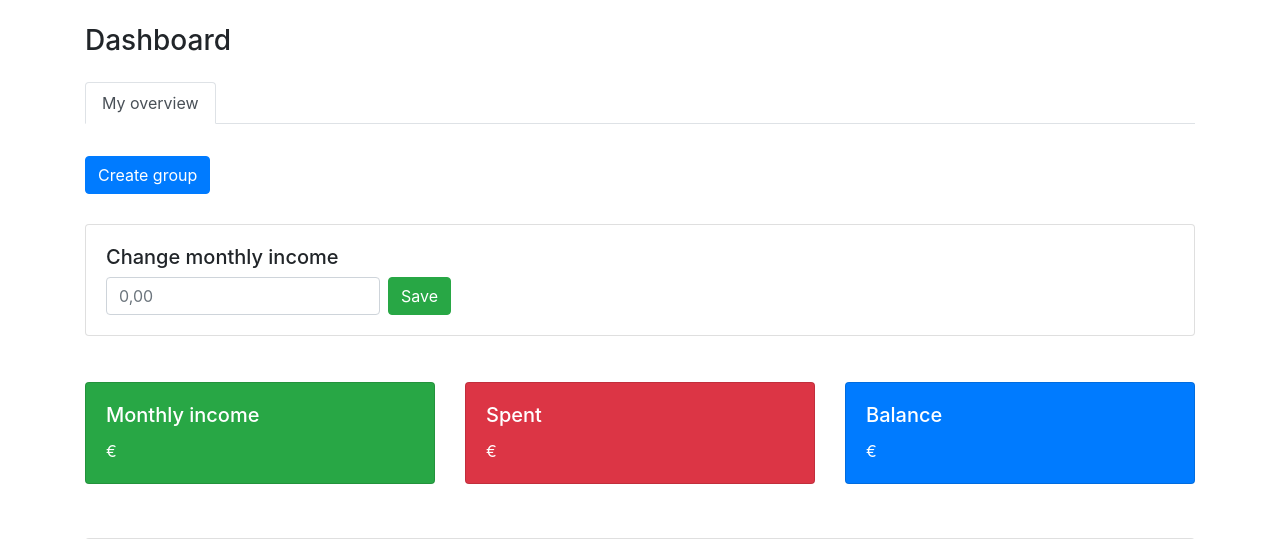
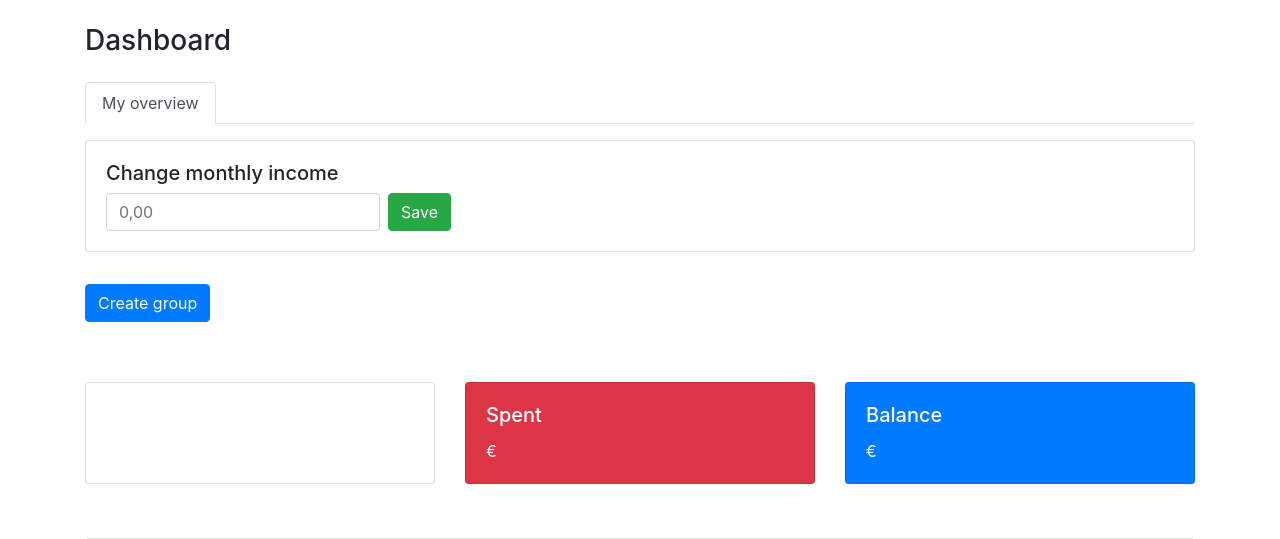
Before and after one commit to IevaStren/ProjectPersonalFinanceManagement, a Flask app: template website/templates/dashboard.html in a window 1280 px wide. Shown: the part 56-595 px from the top of the page. Run offline with Flask 3, Linux system fonts and the light colour scheme; the template is opened without the code that fills it, so the values that code supplies are empty; some libraries are stand-ins or nearby versions.

Commit message:
Update dashboard.html

```diff
--- a/website/templates/dashboard.html
+++ b/website/templates/dashboard.html
@@ -4,7 +4,7 @@
 
 <h3 class="mb-4">{{ _("Dashboard") }}</h3>
 
-<!-- Tabs -->
+<!-- Tabs - my overview and group overview -->
 <ul class="nav nav-tabs mb-3">
   <li class="nav-item">
     <a class="nav-link active" href="{{ url_for('views.dashboard') }}">
@@ -21,7 +21,7 @@
   {% endif %}
 </ul>
 
-<!-- Invitations notification -->
+<!-- Invitation notifications -->
 {% if invitations and not group %}
   {% for inv in invitations %}
   <div class="alert alert-info d-flex justify-content-between align-items-center">
@@ -34,17 +34,6 @@
     </a>
   </div>
   {% endfor %}
-{% endif %}
-
-<!-- Create group button under income -->
-{% if not group %}
-  <div class="create-group" style="padding-bottom: 30px;">
-    <button class="btn btn-primary mt-3"
-          data-toggle="modal"
-          data-target="#createGroupModal">
-    {{ _("Create group") }}
-    </button>
-  </div>
 {% endif %}
 
 <!-- Change monthly income -->
@@ -63,10 +52,21 @@
   </div>
 </div>
 
-<!-- 3 cards -->
+<!-- Create group button -->
+{% if not group %}
+  <div class="create-group" style="padding-bottom: 30px;">
+    <button class="btn btn-primary mt-3"
+          data-toggle="modal"
+          data-target="#createGroupModal">
+    {{ _("Create group") }}
+    </button>
+  </div>
+{% endif %}
+
+<!-- Cards  - montly income, spent, remaining-->
 <div class="row mb-4 box">
   <div class="col-md-4">
-    <div class="card text-white bg-success">
+    <div class="card text-white" style="b" >
       <div class="card-body">
         <h5 class="card-title">{{ _("Monthly income") }}</h5>
         <p class="card-text">{{ personal_income }} €</p>
```
